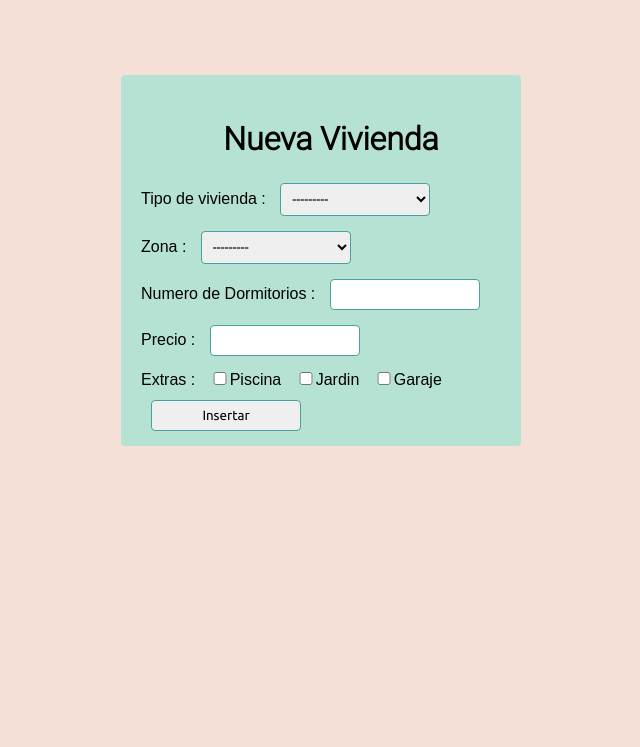
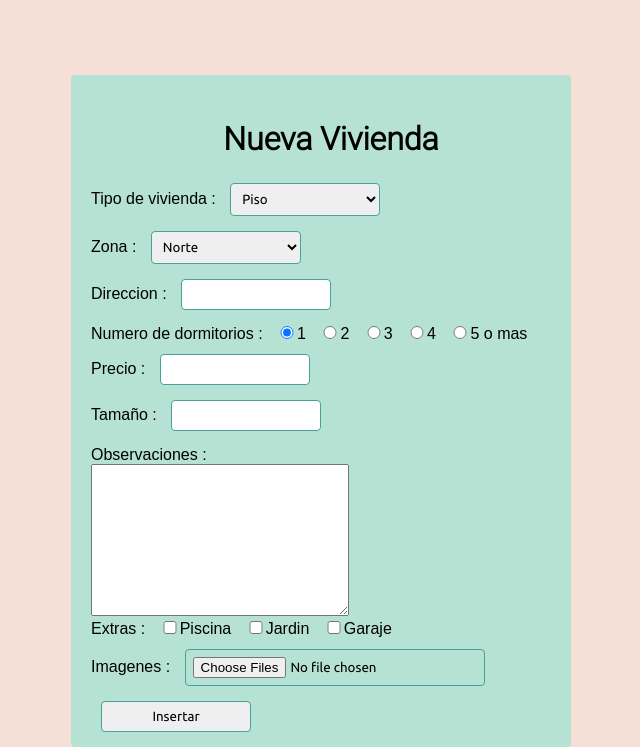
Before and after one commit to rafacarpio7/Ejercicios-PHP, a PHP site: page /Vista/vista_InsertVivienda.php in a window 1280 px wide. Shown: the part 89-836 px from the top of the page, without its empty margins (319-959 px from the left). Before the commit the page ends 535 px from the top, so only its background shows below. Run offline with PHP 8.4, Linux system fonts and the light colour scheme; the visitor is signed in with stand-in values (Sample User, id 1); tables that the repository leaves empty or names only in its code hold one stand-in row (values such as "Sample post").

Commit message:
06/02/2023

```diff
--- a/Practica_2Trimestre/Controlador/controlador_viviendas.php
+++ b/Practica_2Trimestre/Controlador/controlador_viviendas.php
@@ -7,7 +7,21 @@ $registrosViviendas = $instanciaViviendas->obtieneTodos();
 
 $arraykeys= $registrosViviendas[0];
 
-$registrosViviendasFiltro= $instanciaViviendas->filtroViviendas();
+if (isset($_REQUEST['btnBuscarViviendas'])) {
+    $registrosViviendasFiltro= $instanciaViviendas->filtroViviendas();
+}
+
+if (isset($_REQUEST['btnInsertar'])) {
+    $instanciaViviendas->crear();
+    if (empty($_FILES['fotos'])) {
+        $fotosInsertar=$instanciaViviendas->guardarImagenes();
+    $instanciaViviendas->insertarImagendb($fotosInsertar);
+    }
+}
+
+if (isset($_REQUEST['btnBorrarVivienda'])) {
+    $instanciaViviendas->borra($_REQUEST['idBorrarVivienda']);
+}
 
 
 ?>
--- a/Practica_2Trimestre/Controlador/funciones.php
+++ b/Practica_2Trimestre/Controlador/funciones.php
@@ -2,8 +2,10 @@
 
 function mostrarTabla($registros)
 {
-
-    $arraykeys= $registros[0];
+    if (empty($registros)) {
+        echo "<h1>NO HAY DATOS CON ESTA CONSULTA</h1>";
+    } else {
+        $arraykeys= $registros[0];
     echo "<table><tr>";
         foreach ($arraykeys as $key => $value ) {
             echo "<th>".strtoupper($key)."</th>";
@@ -15,12 +17,17 @@ function mostrarTabla($registros)
         foreach ($registros as $key => $value) {
             echo "<tr>";
             foreach($value as $clave => $valor){
-                    echo "<td>".$valor ."</td>";
+
+                    if ($clave=='fotos') {
+                        echo "<td> <a href='../img/".$valor."' target='_blank'>".$valor."</a></td>";
+                    } else {
+                        echo "<td>".$valor ."</td>";
+                    }
             }
             echo "
                     <form action='' method='post'>
-                    <td><input type='submit' name='btnBorrarAdopcion' value='BORRAR'>
-                        <input type='hidden' name='idBorrar' value='".$registros[$key]->id."'></td>
+                    <td><input type='submit' name='btnBorrarVivienda' value='BORRAR'>
+                        <input type='hidden' name='idBorrarVivienda' value='".$registros[$key]->id."'></td>
                     </form>
                     <form action='../Vista/vista_modificar_adopcion.php' method='post'>
                     <td><input type='submit' name='btnModificaAdopcion' value='MODIFICAR'>
@@ -30,6 +37,9 @@ function mostrarTabla($registros)
             echo "</tr>";
         }
         echo "</table>";
+    }
+
+
 }
 
 function mostrarTablaUsuarios($registros)
--- a/Practica_2Trimestre/Modelo/Viviendas.php
+++ b/Practica_2Trimestre/Modelo/Viviendas.php
@@ -32,34 +32,53 @@ class Viviendas extends CRUD
 
     public function crear()
     {
+        $sql="SELECT MAX(id) from viviendas;";
+        $stmt = $this->conexion->prepare($sql);
+        $stmt->execute();
+        $registros=$stmt->fetch();
+        $this->Id=$registros[0]+1;
 
-        $this->tipo = $_REQUEST["tipo"];
-        $this->zona = $_REQUEST["zona"];
-        $this->direccion = $_REQUEST["direccion"];
-        $this->ndormitorios = $_REQUEST["ndormitorios"];
-        $this->precio = $_REQUEST["precio"];
-        $this->tamaño = $_REQUEST["tamaño"];
-        $this->extras = $_REQUEST["extras"];
-        $this->observaciones = $_REQUEST["observaciones"];
-
-        $DateAndTime = date('Y-m-d h:i:s a', time());
-        $sql = ("INSERT INTO " .self::$TABLA."(tipo,zona,direccion,ndormitorios,precio,tamaño,extras,observaciones,fecha_anuncio)
-                 VALUES (:tipo,:zona,:direccion,:ndormitorios,:precio,:tamaño,:extras,:observaciones,:fecha_anuncio)");
+        $sql = ("INSERT INTO " .self::$TABLA."(tipo,zona,direccion,ndormitorios,precio,tamano,extras,observaciones)
+                 VALUES (:tipo,:zona,:direccion,:ndormitorios,:precio,:tamano,:extras,:observaciones)");
         $stmt = $this->conexion->prepare($sql);
 
-        $stmt->bindParam(':tipo', $this->tipo);
-        $stmt->bindParam(':zona', $this->zona);
-        $stmt->bindParam(':direccion', $this->direccion);
-        $stmt->bindParam(':ndormitorios', $this->ndormitorios);
-        $stmt->bindParam(':precio', $this->precio);
-        $stmt->bindParam(':tamaño', $this->tamaño);
-        $stmt->bindParam(':extras', $this->extras);
-        $stmt->bindParam(':observaciones', $this->observaciones);
-        $stmt->bindParam(':fecha_anuncio', $DateAndTime);
 
-        if($stmt->execute()){
-            header("Location:../Vista/vista_viviendas.php");
+        $stmt->bindParam(':tipo', $_REQUEST["selectTipo"]);
+        $stmt->bindParam(':zona', $_REQUEST["selectZona"]);
+        $stmt->bindParam(':direccion', $_REQUEST["direccion"]);
+        $stmt->bindParam(':ndormitorios', $_REQUEST["dormitorios"]);
+        $stmt->bindParam(':precio', $_REQUEST["precio"]);
+        $stmt->bindParam(':tamano', $_REQUEST["tamano"]);
+        $insertExtras = 0;
+        if (isset($_REQUEST['extras'])) {
+            foreach ($_REQUEST['extras'] as $value) {
+                switch ($value) {
+                    case 'Piscina':
+                        $insertExtras +=1;
+                        break;
+                    case 'Jardin':
+                        $insertExtras +=2;
+                        break;
+                    case 'Garage':
+                        $insertExtras +=4;
+                        break;
+                }
+            }
+            $stmt->bindParam(':extras', $insertExtras);
+        } else {
+            $stmt->bindParam(':extras', $insertExtras);
         }
+
+
+
+        $stmt->bindParam(':observaciones', $_REQUEST["observaciones"]);
+
+
+        if ($stmt->execute()) {
+           // header("Location: ../Vista/vistaPrueba.php");
+        }
+
+
     }
 
     public function actualizar()
@@ -88,17 +107,39 @@ class Viviendas extends CRUD
         $stmt->bindParam(':observaciones', $this->observaciones);
         $stmt->bindParam(':fecha_anuncio', $DateAndTime);
         if($stmt->execute()){
-            header("Location:../Vista/vista_viviendas.php");
+            //header("Location:../Vista/vista_viviendas.php");
         }
     }
 
     public function filtroViviendas()
     {
-        $sql = "SELECT viviendas.id, tipo, zona, direccion, ndormitorios, precio, tamano, GROUP_CONCAT(fotos.foto) as fotos
+
+        $sql = "SELECT viviendas.id, tipo, zona, direccion, ndormitorios, precio, tamano,extras, GROUP_CONCAT(fotos.foto) as fotos
          FROM ".self::$TABLA ." LEFT JOIN fotos on fotos.id_vivienda = viviendas.id
           WHERE tipo LIKE :tipoFiltro AND zona LIKE :zonaFiltro AND ndormitorios LIKE :ndormitoriosFiltro AND precio BETWEEN :precioFiltro1 AND :precioFiltro2
-          GROUP BY viviendas.id
-         ORDER BY fecha_anuncio DESC "; // AND FIND_IN_SET(':extrasFiltro',extras)>0
+          ";
+
+          if (isset($_REQUEST['extras'])) {
+            switch (count($_REQUEST['extras'])) {
+                case 1:
+                    $entradaExtras = "AND find_in_set('".$_REQUEST['extras'][0]."',extras)>0 ";
+                    break;
+                case 2:
+                    $entradaExtras ="AND find_in_set('".$_REQUEST['extras'][0]."',extras)>0 "."AND find_in_set('".$_REQUEST['extras'][1]."',extras)>0 ";
+                    break;
+                case 3:
+                    $entradaExtras = "AND find_in_set('".$_REQUEST['extras'][0]."',extras)>0 "."AND find_in_set('".$_REQUEST['extras'][1]."',extras)>0 "."AND find_in_set('".$_REQUEST['extras'][2]."',extras)>0 ";
+                    break;
+            }
+
+            $sql = $sql .$entradaExtras;
+        }else {
+            $sql = $sql ."AND extras LIKE '%' ";
+         }
+
+        $sql = $sql . "GROUP BY viviendas.id
+                ORDER BY fecha_anuncio DESC  ";
+
         $stmt = $this->conexion->prepare($sql);
 
         if (isset($_REQUEST['selectTipo'])) {
@@ -144,23 +185,18 @@ class Viviendas extends CRUD
             $stmt->bindValue(':precioFiltro2', 1000000000);
         }
 
-        // if (isset($_REQUEST['extras'])) {
-        //     $stmt->bindParam(':extrasFiltro', $_REQUEST['extras'][0]);
-        // } else {
-        //     $stmt->bindValue(':extrasFiltro', "%");
-        // }
 
 
-        $stmt->execute();
+        if ($stmt->execute()) {
+            $registros = $stmt->fetchAll(PDO::FETCH_OBJ);
+            return $registros;
+        }
 
-        $registros = $stmt->fetchAll(PDO::FETCH_OBJ);
-
-        return $registros;
     }
 
     public function obtieneTodos()
     {
-        $sql = "SELECT viviendas.id, tipo, zona, direccion, ndormitorios, precio, tamano, GROUP_CONCAT(fotos.foto) as fotos
+        $sql = "SELECT viviendas.id, tipo, zona, direccion, ndormitorios, precio, tamano,extras, GROUP_CONCAT(fotos.foto) as fotos
          FROM ".self::$TABLA ." LEFT JOIN fotos on fotos.id_vivienda = viviendas.id
          GROUP BY viviendas.id
          ORDER BY fecha_anuncio DESC ";
@@ -171,6 +207,54 @@ class Viviendas extends CRUD
 
         return $registros;
     }
+
+    public function guardarImagenes () {
+        $arrayNombre=[];
+        $contador=0;
+        foreach($_FILES["fotos"]['tmp_name'] as $key => $tmp_name)
+        {
+            //condicional si el fuchero existe
+            if($_FILES["fotos"]["name"][$key]) {
+                // Nombres de archivos de temporales
+                $archivonombre =$_FILES["fotos"]["name"][$key];
+                $fuente = $_FILES["fotos"]["tmp_name"][$key];
+
+                $carpeta = 'img/'; //Declaramos el nombre de la carpeta que guardara los archivos
+
+                if(!file_exists($carpeta)){
+                    mkdir($carpeta, 0777) or die("Hubo un error al crear el directorio de almacenamiento");
+                }
+
+                $dir=opendir($carpeta);
+                $target_path = '../'.$carpeta.'/'.$archivonombre; //indicamos la ruta de destino de los archivos
+
+
+                if(move_uploaded_file($fuente, $target_path)) {
+                    echo "Los archivos $archivonombre se han cargado de forma correcta.<br>";
+                    } else {
+                    echo "Se ha producido un error, por favor revise los archivos e intentelo de nuevo.<br>";
+                }
+                closedir($dir); //Cerramos la conexion con la carpeta destino
+            }
+            $arrayNombre[$contador]=$archivonombre;
+            $contador++;
+        }
+        return $arrayNombre;
+    }
+
+    public function insertarImagendb($arrayNombre) {
+        foreach($arrayNombre as $valor){
+            $sql = ("INSERT INTO fotos (id_vivienda,foto) VALUES (:A, :B)");
+            $stmt = $this->conexion->prepare($sql);
+            $stmt->bindParam(':A', $this->Id);
+            $stmt->bindParam(':B', $valor);
+            try{
+            $stmt->execute();
+            }catch(PDOException $e){
+                echo $e;
+            }
+        }
+    }
 }
 
 
--- a/Practica_2Trimestre/Vista/vistaPrueba.php
+++ b/Practica_2Trimestre/Vista/vistaPrueba.php
@@ -14,7 +14,7 @@
 </head>
 <body>
     <?php require_once "../Controlador/controlador_CRUD.php";?>
-    <?php mostrarTabla($registrosViviendas) ?>
+    <?php mostrarTabla($registrosViviendas) ;?>
 
 </body>
 </html>
--- a/Practica_2Trimestre/Vista/vista_InsertVivienda.php
+++ b/Practica_2Trimestre/Vista/vista_InsertVivienda.php
@@ -1,3 +1,11 @@
+
+<?php
+
+        include "../Modelo/Viviendas.php";
+        include_once "../Controlador/controlador_viviendas.php";
+        include_once "../Controlador/funciones.php";
+
+?>
 <!DOCTYPE html>
 <html lang="en">
 <head>
@@ -9,31 +17,39 @@
 </head>
 <body>
 <?php require_once "../Controlador/controlador_CRUD.php";?>
-    <form action="" method="post">
+    <form id="insert" action="" method="post" enctype="multipart/form-data">
         <h1>Nueva Vivienda</h1>
 
         Tipo de vivienda : <select name="selectTipo">
-                                <option value="%" selected>---------</option>
-                                <option value="Piso">Piso</option>
+                                <option value="Piso" selected>Piso</option>
                                 <option value="Chalet" >Chalet</option>
                                 <option value="Adosado">Adosado</option>
                                 <option value="Casa">Casa</option>
                            </select><br>
         Zona : <select name="selectZona">
-            <option value="%" selected>---------</option>
-            <option value="Norte">Norte</option>
+            <option value="Norte" selected>Norte</option>
             <option value="Sur">Sur</option>
             <option value="Este">Este</option>
             <option value="Oeste">Oeste</option>
             <option value="Centro">Centro</option>
         </select><br>
-        Numero de Dormitorios : <input type="number" name="ndormitorios" id="ndormitorios"><br>
+        <label for="direccion">Direccion : </label>
+        <input type="text" name="direccion" id="direccion"><br>
+        <label for="dormitorios">Numero de dormitorios : </label>
+        <input type="radio" id="radio" name="dormitorios" value="1" checked>1
+        <input type="radio" id="radio" name="dormitorios" value="2">2
+        <input type="radio" id="radio" name="dormitorios" value="3">3
+        <input type="radio" id="radio" name="dormitorios" value="4">4
+        <input type="radio" id="radio" name="dormitorios" value="5 o más">5 o mas <br>
         Precio : <input type="number" name="precio" id="precio"><br>
+        Tamaño : <input type="number" name="tamano" id="tamano"><br>
+        Observaciones : <br><textarea name="observaciones" id="observaciones" cols="30" rows="10"></textarea><br>
         Extras :
             <input type="checkbox" id="checkbox" name="extras[]" value="Piscina">Piscina
             <input type="checkbox" id="checkbox" name="extras[]" value="Jardin">Jardin
-            <input type="checkbox" id="checkbox" name="extras[]" value="Garaje">Garaje
+            <input type="checkbox" id="checkbox" name="extras[]" value="Garage">Garaje
         <br>
+        Imagenes : <input type="file" name="fotos[]" id="fotos" multiple><br>
         <input type="submit" name="btnInsertar" id="btnInsertar" value="Insertar">
     </form>
 </body>
--- a/Practica_2Trimestre/style.css
+++ b/Practica_2Trimestre/style.css
@@ -197,3 +197,18 @@ legend {
 #checkbox{
     width: 20px;
 }
+
+#insert{
+    width: 500px;
+    background: #b6e2d3;
+    padding-left: 20px;
+    padding-top: 5px;
+    margin: auto;
+    margin-top: 75px;
+    border-radius: 4px;
+
+}
+
+#fotos{
+    width: 300px;
+}
```
Also changed, not shown: Practica_2Trimestre/Vista/vista_filtros.php (+2 -8 lines), Practica_2Trimestre/img/17010.jpg (added), Practica_2Trimestre/img/Base-de-datos.jpg (added), Practica_2Trimestre/img/adosado1.jpg (added), Practica_2Trimestre/img/apartamento1.jpg (added), Practica_2Trimestre/img/casa1.jpg (added), Practica_2Trimestre/img/chairs-2181947_640.jpg (added), Practica_2Trimestre/img/chalet1.jpg (added), Practica_2Trimestre/img/descarga.jfif (added), Practica_2Trimestre/img/foto1.jpg (added), Practica_2Trimestre/img/fotos.PNG (added), Practica_2Trimestre/img/piso1.jpg (added), Practica_2Trimestre/img/piso3.jpg (added).
